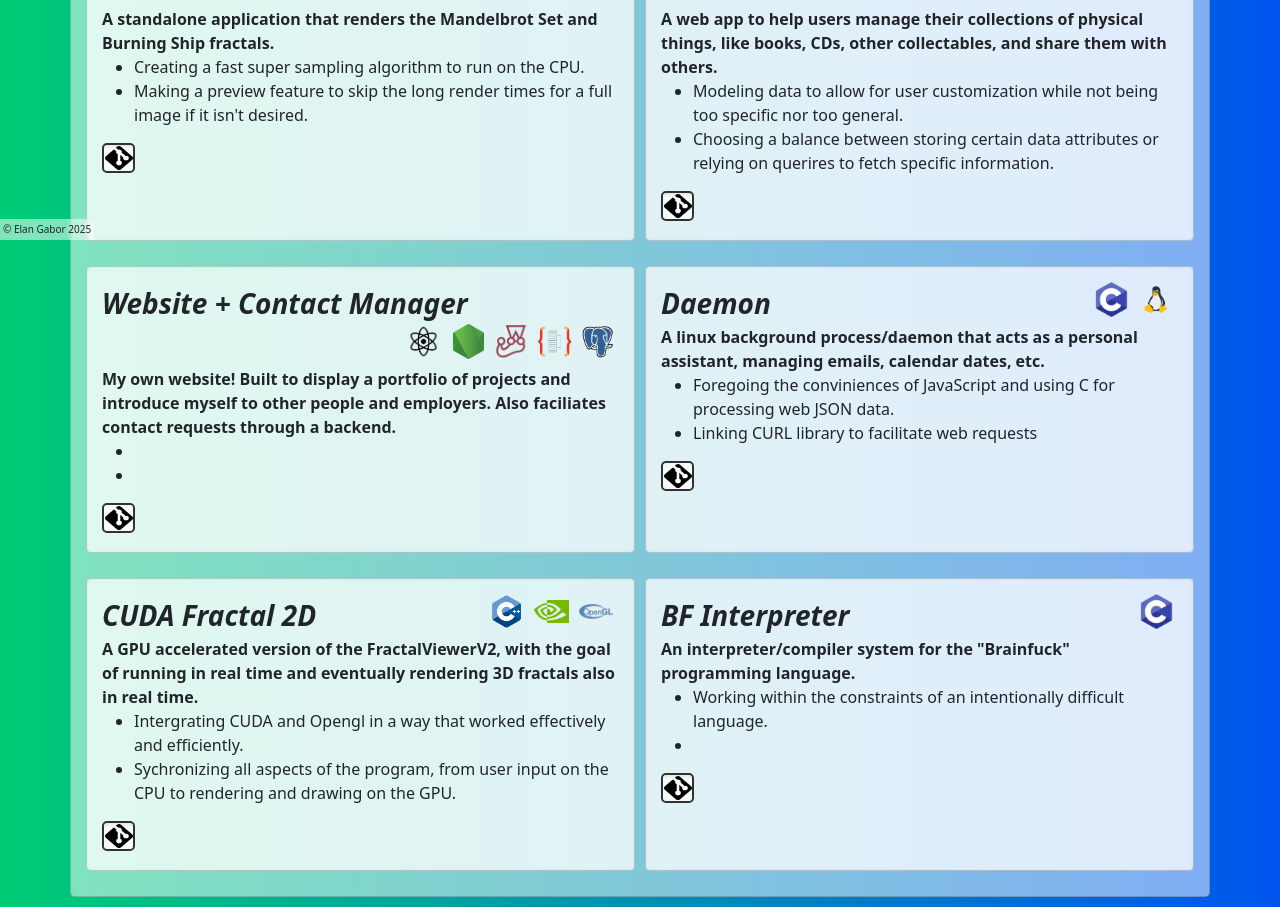
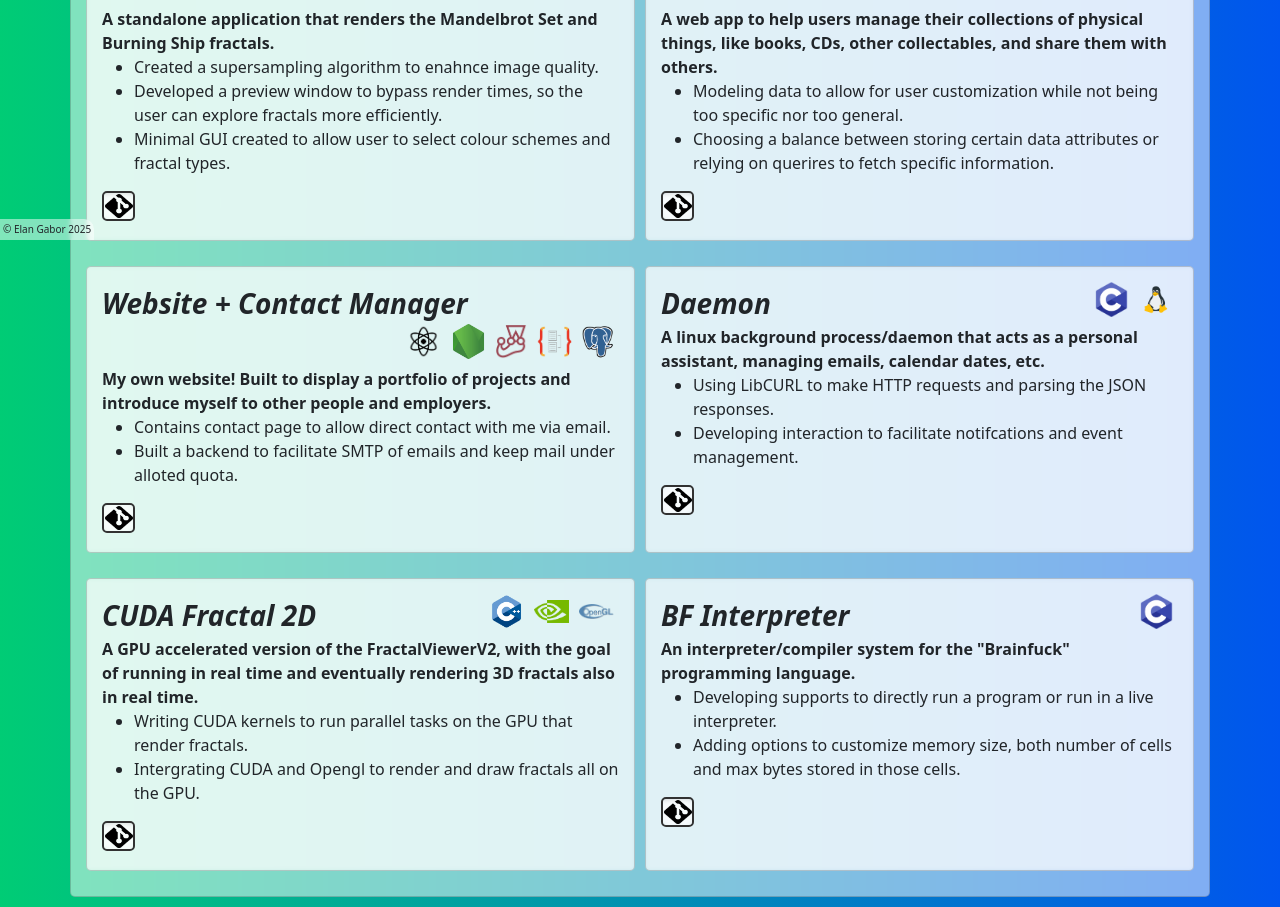
Before and after one commit to gabor6502/elan-site, a React (Create React App) app: page / in a window 1280 px wide. Shown: the part 560-1467 px from the top of the page. Built offline with nearby package versions, Linux system fonts and the light colour scheme.

Commit message:
pending spellcheck, but homepage is done!

```diff
--- a/src/resources/projects.json
+++ b/src/resources/projects.json
@@ -4,7 +4,7 @@
         "repository": [{"Repo":"https://github.com/gabor6502/Fractal-Generator"}],
         "headline": "A standalone application that renders the Mandelbrot Set and Burning Ship fractals.",
         "techStack": ["Java", "JOGL"],
-        "technicalPoints": ["Creating a fast super sampling algorithm to run on the CPU.", "Making a preview feature to skip the long render times for a full image if it isn't desired."]
+        "technicalPoints": ["Created a supersampling algorithm to enahnce image quality.", "Developed a preview window to bypass render times, so the user can explore fractals more efficiently.", "Minimal GUI created to allow user to select colour schemes and fractal types."]
     },
     {
         "name":"Collections",
@@ -16,29 +16,29 @@
     {
         "name":"Website + Contact Manager",
         "repository": [{"Frontend":"https://github.com/gabor6502/elan-site"}, {"Backend":"https://github.com/gabor6502/elan-mailer"}],
-        "headline": "My own website! Built to display a portfolio of projects and introduce myself to other people and employers. Also faciliates contact requests through a backend.",
+        "headline": "My own website! Built to display a portfolio of projects and introduce myself to other people and employers.",
         "techStack": ["React", "Node", "Jest", "Typeorm", "PostgreSQL"],
-        "technicalPoints": ["", ""]
+        "technicalPoints": ["Contains contact page to allow direct contact with me via email.", "Built a backend to facilitate SMTP of emails and keep mail under alloted quota."]
     },
     {
         "name":"Daemon",
         "repository": [{"Repo":"https://github.com/gabor6502/daemon-helper"}],
         "headline": "A linux background process/daemon that acts as a personal assistant, managing emails, calendar dates, etc.",
         "techStack": ["C", "Linux"],
-        "technicalPoints": ["Foregoing the conviniences of JavaScript and using C for processing web JSON data.", "Linking CURL library to facilitate web requests"]
+        "technicalPoints": ["Using LibCURL to make HTTP requests and parsing the JSON responses.", "Developing interaction to facilitate notifcations and event management."]
     },
     {
         "name":"CUDA Fractal 2D",
         "repository": [{"Repo":"https://github.com/gabor6502/cuda_fractal_2d"}],
         "headline": "A GPU accelerated version of the FractalViewerV2, with the goal of running in real time and eventually rendering 3D fractals also in real time.",
         "techStack": ["Cpp", "CUDA", "Opengl"],
-        "technicalPoints": ["Intergrating CUDA and Opengl in a way that worked effectively and efficiently.", "Sychronizing all aspects of the program, from user input on the CPU to rendering and drawing on the GPU."]
+        "technicalPoints": ["Writing CUDA kernels to run parallel tasks on the GPU that render fractals.", "Intergrating CUDA and Opengl to render and draw fractals all on the GPU."]
     },
     {
         "name":"BF Interpreter",
         "repository": [{"Repo":"https://github.com/gabor6502/bf"}],
         "headline": "An interpreter/compiler system for the \"Brainfuck\" programming language.",
         "techStack": ["C"],
-        "technicalPoints": ["Working within the constraints of an intentionally difficult language.", ""]
+        "technicalPoints": ["Developing supports to directly run a program or run in a live interpreter.", "Adding options to customize memory size, both number of cells and max bytes stored in those cells."]
     }
 ]
```
Also changed, not shown: src/components/Projects/CodeLinkButton.js (line endings or trailing spaces), src/components/Projects/CodeLinks.js (line endings or trailing spaces).
